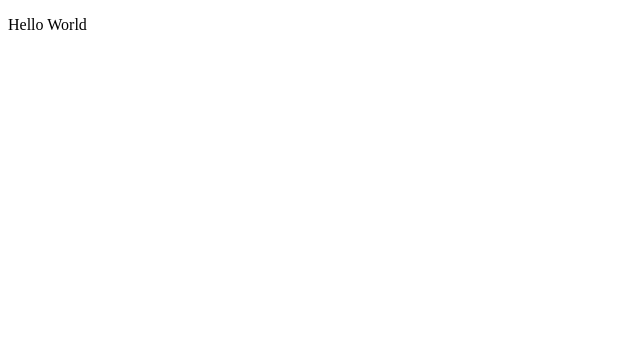
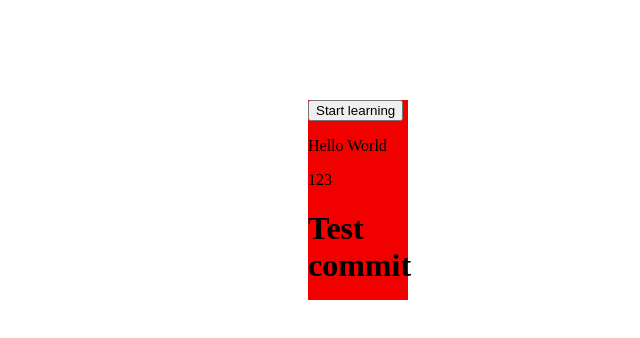
Before and after one commit to arturprogramist/project, a plain HTML site: page firstlyStudy/index.html in a window 1280 px wide. Shown: the whole page, without its empty margins (0-640 px from the left). Drawn offline with Linux system fonts and the light colour scheme.

Commit message:
Second commit for study

```diff
--- a/firstlyStudy/css/style.css
+++ b/firstlyStudy/css/style.css
@@ -0,0 +1,8 @@
+.divOne {
+    background-color: #f10000;
+    border-color: black;
+    width: 100px;
+    height: 200px;
+    margin-top: 100px;
+    margin-left: 300px;
+}
--- a/firstlyStudy/index.html
+++ b/firstlyStudy/index.html
@@ -4,9 +4,15 @@
     <meta charset="UTF-8">
     <meta name="viewport" content="width=device-width, initial-scale=1.0">
     <title>Document</title>
+    <link rel="stylesheet" href="css/style.css">
 </head>
 <body>
-    <p>Hello World</p>
+    <div class="divOne">
+        <button>Start learning</button>
+        <p>Hello World</p>
+        <p>123</p>
+        <h1>Test commit</h1>
+    </div>
     <script src="js/script.js"></script>
 </body>
 </html>
--- a/firstlyStudy/js/script.js
+++ b/firstlyStudy/js/script.js
@@ -0,0 +1 @@
+alert("test text")
```
